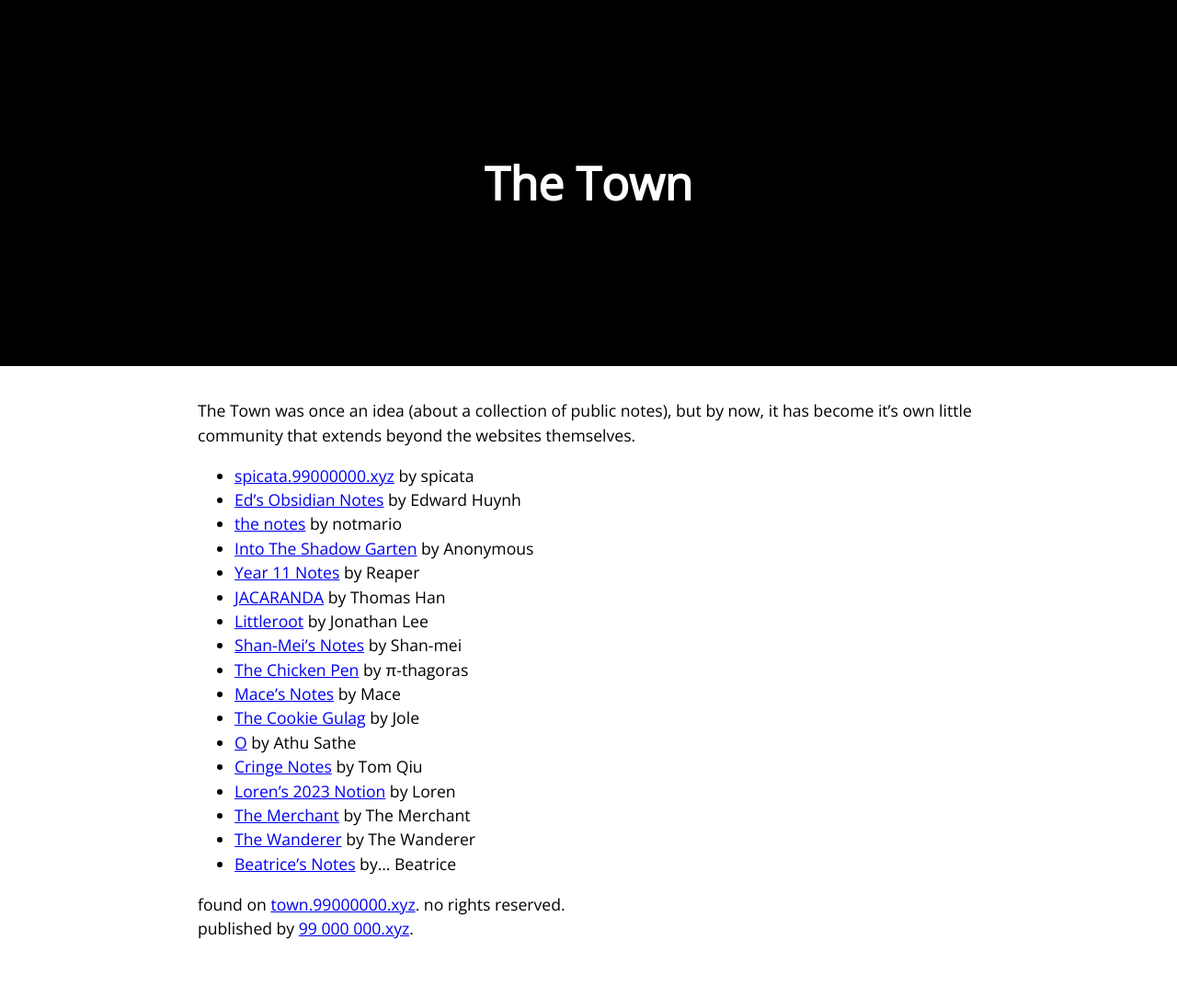
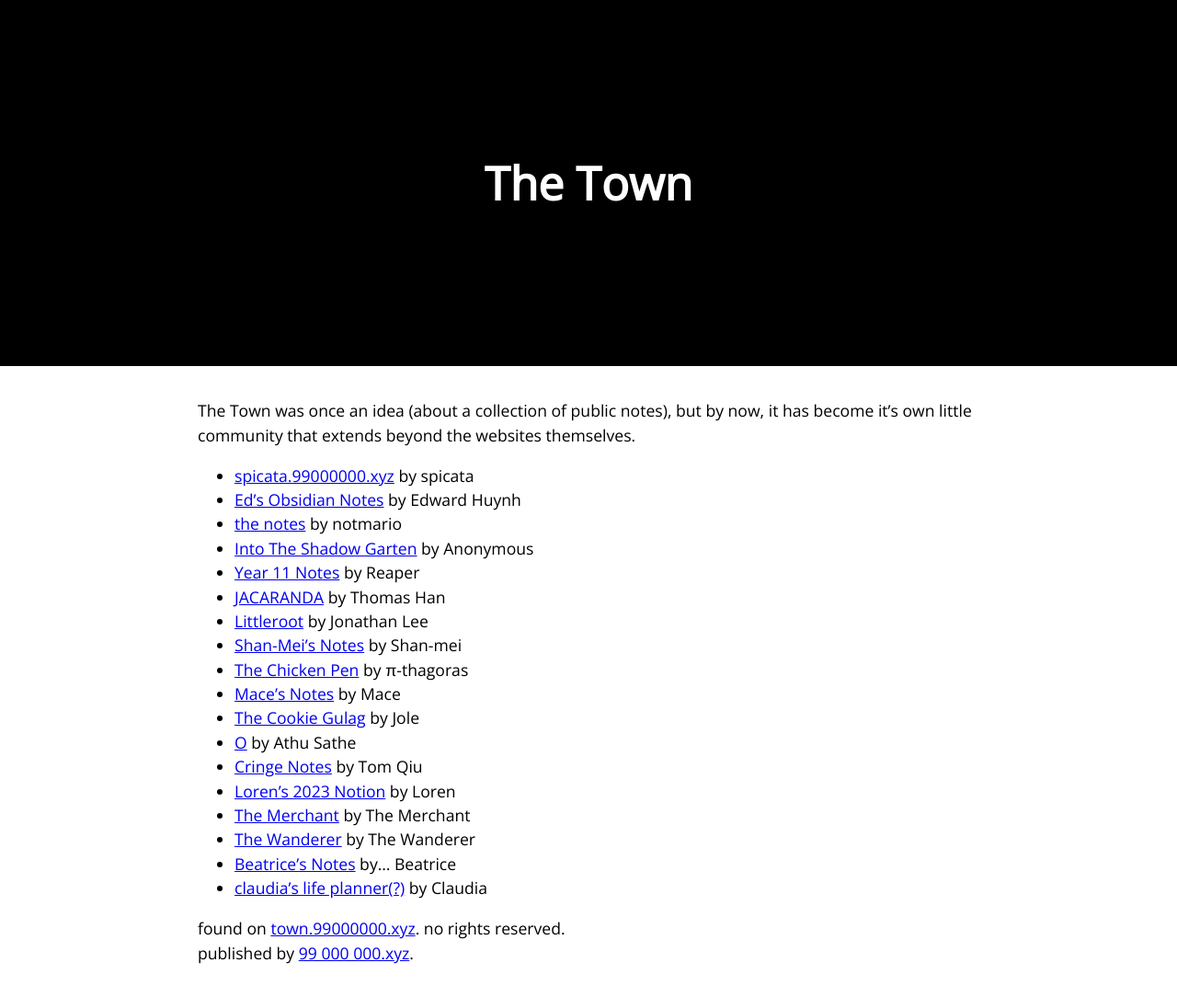
Before and after one commit to spicata/town, a Jekyll site: the page built from index.md, in a window 1280 px wide. Shown: the whole page at 92% size. Built offline with Jekyll 4.4.1, drawn with Linux system fonts in a browser that asks for light colours; before the commit the page ends 1058 px from its top, so only the background shows below that.

Commit message:
New member

```diff
--- a/index.md
+++ b/index.md
@@ -22,3 +22,4 @@ The Town was once an idea (about a collection of public notes), but by now, it h
 - [The Merchant](https://harzavad.github.io/the-merchant/) by The Merchant
 - [The Wanderer](https://rewind789.github.io/wanderer-archive/) by The Wanderer
 - [Beatrice's Notes](https://beatricesychong.wixsite.com/notes) by... Beatrice
+- [claudia's life planner(?)](https://fallacious-radar-e93.notion.site/claudia-s-life-planner-c23280690bef46b79adee2d0773c5591) by Claudia
```
